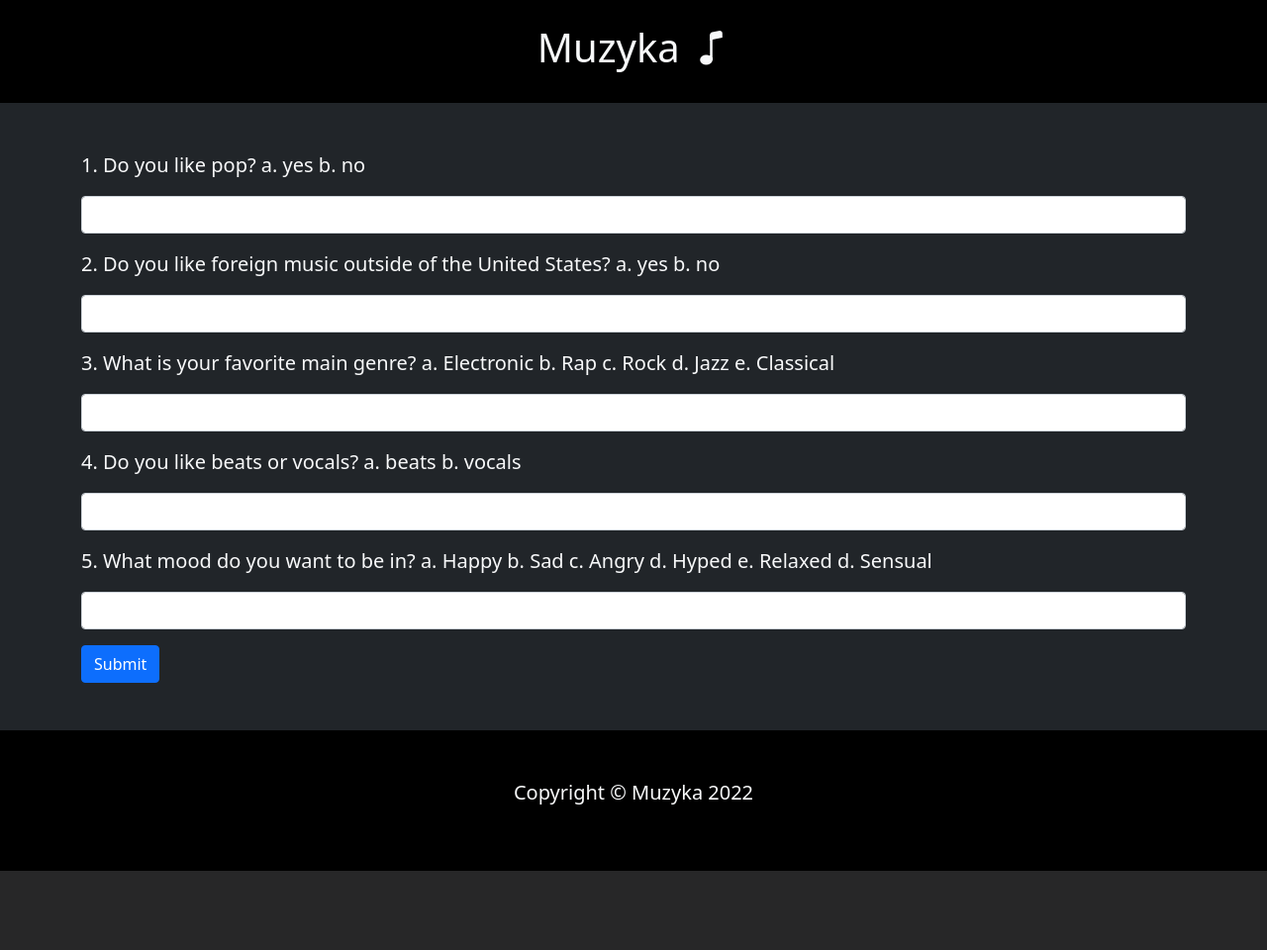
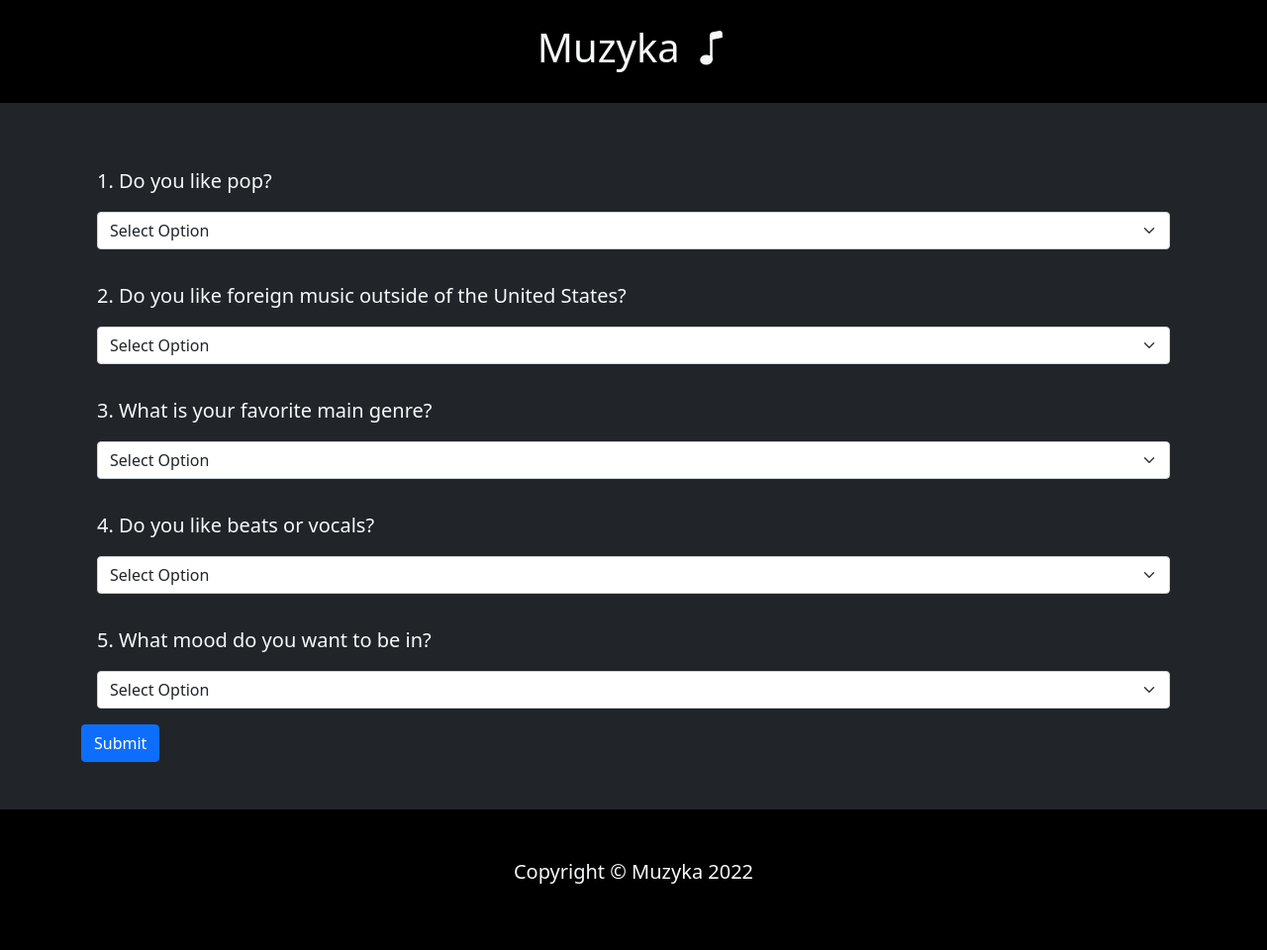
Before and after one commit to RpaceIV/muzyka, a Flask app: page / in a window 1280 px wide. Shown: the whole page at 99% size. Before the commit the page ends 880 px from the top, so only its background shows below. Run offline with Flask 2, Linux system fonts and the light colour scheme; some libraries are stand-ins or nearby versions.

Commit message:
Updated input form from text to select. Updated subgenre.html, changed background to dark and added the footer to the bottom of the page. As of now, there is a test spotify playist widget when rendering subgenre.html, which needs to be updated.

```diff
--- a/src/web/app.py
+++ b/src/web/app.py
@@ -36,7 +36,7 @@ def index():
 @app.route('/', methods=['POST'])
 def my_form_post():
 
-    dataframe = pd.read_csv('datasets/csv_data/song_dataset.csv')
+    dataframe = pd.read_csv('datasets/csv_data/song_data.csv')
     # print(dataset['song'])
 
     # Make a prediction with Naive Bayes on Iris Dataset
@@ -49,7 +49,7 @@ def my_form_post():
     for column in range(1268):
         dataset.append([float(dataframe['q1'][column]), float(dataframe['q2'][column]), float(dataframe['q3'][column]), float(
             dataframe['q4'][column]), float(dataframe['q5'][column]), dataframe['subgenre'][column]])
-        parent_genres.append(dataframe['genre'][column])
+        parent_genres.append(dataframe['main_genre'][column])
         # itty_tracker += 1
         # if itty_tracker%3 == 0:
         #     prior_probs.append([dataframe['subgenre'][column],dataframe['prior_prob'][column]])
@@ -119,7 +119,7 @@ def my_form_post():
     prediction_distrabution = clf.predict_proba([answers])
 
     subgenre_names = pd.read_csv(
-        'datasets/csv_data/curated_subgenres_data.csv')
+        'datasets/csv_data/subgenres_data.csv')
     # subgenre_name.index.values[int(predicted_song)+2]
     # print(subgenre_names.iloc[int(predicted_song)]['Name'])
     subgenre_nm = subgenre_names.iloc[int(predicted_song)]['Name']
--- a/src/web/templates/index.html
+++ b/src/web/templates/index.html
@@ -21,8 +21,7 @@
   <!-- Questions -->
   <section class="bg-dark text-light p-5 text-center text-sm-start">
     <div class="container">
-      <p class="lead">1. Do you like pop? a. yes b. no</p>
-      <div class="input-group input-group-md mb-3">
+      <!-- <div class="input-group input-group-md mb-3">
         <input
           name="q1"
           type="text"
@@ -30,11 +29,36 @@
           aria-label="Sizing example input"
           aria-describedby="inputGroup-sizing-sm"
         />
+      </div> -->
+      <div class="question--1 p-3 text-center text-sm-start">
+        <p class="lead">1. Do you like pop?</p>
+        <select
+          name="q1"
+          class="form-select"
+          aria-label="Default select example"
+        >
+          <option selected>Select Option</option>
+          <option value="a">Yes</option>
+          <option value="b">No</option>
+        </select>
       </div>
-      <p class="lead">
-        2. Do you like foreign music outside of the United States? a. yes b. no
-      </p>
-      <div class="input-group input-group-md mb-3">
+
+      <div class="question--2 p-3 text-center text-sm-start">
+        <p class="lead">
+          2. Do you like foreign music outside of the United States?
+        </p>
+        <select
+          name="q2"
+          class="form-select"
+          aria-label="Default select example"
+        >
+          <option selected>Select Option</option>
+          <option value="a">Yes</option>
+          <option value="b">No</option>
+        </select>
+      </div>
+
+      <!-- <div class="input-group input-group-md mb-3">
         <input
           name="q2"
           type="text"
@@ -42,12 +66,25 @@
           aria-label="Sizing example input"
           aria-describedby="inputGroup-sizing-sm"
         />
+      </div> -->
+
+      <div class="question--3 p-3 text-center text-sm-start">
+        <p class="lead">3. What is your favorite main genre?</p>
+        <select
+          name="q3"
+          class="form-select"
+          aria-label="Default select example"
+        >
+          <option selected>Select Option</option>
+          <option value="a">Electronic</option>
+          <option value="b">Rap</option>
+          <option value="c">Rock</option>
+          <option value="d">Jazz</option>
+          <option value="e">Classical</option>
+        </select>
       </div>
-      <p class="lead">
-        3. What is your favorite main genre? a. Electronic b. Rap c. Rock d.
-        Jazz e. Classical
-      </p>
-      <div class="input-group input-group-md mb-3">
+
+      <!-- <div class="input-group input-group-md mb-3">
         <input
           name="q3"
           type="text"
@@ -55,9 +92,22 @@
           aria-label="Sizing example input"
           aria-describedby="inputGroup-sizing-sm"
         />
+      </div> -->
+
+      <div class="question--4 p-3 text-center text-sm-start">
+        <p class="lead">4. Do you like beats or vocals?</p>
+        <select
+          name="q4"
+          class="form-select"
+          aria-label="Default select example"
+        >
+          <option selected>Select Option</option>
+          <option value="a">Beats</option>
+          <option value="b">Vocals</option>
+        </select>
       </div>
-      <p class="lead">4. Do you like beats or vocals? a. beats b. vocals</p>
-      <div class="input-group input-group-md mb-3">
+
+      <!-- <div class="input-group input-group-md mb-3">
         <input
           name="q4"
           type="text"
@@ -65,12 +115,25 @@
           aria-label="Sizing example input"
           aria-describedby="inputGroup-sizing-sm"
         />
+      </div> -->
+
+      <div class="question--5 p-3 text-center text-sm-start">
+        <p class="lead">5. What mood do you want to be in?</p>
+        <select
+          name="q5"
+          class="form-select"
+          aria-label="Default select example"
+        >
+          <option selected>Select Option</option>
+          <option value="a">Happy</option>
+          <option value="b">Sad</option>
+          <option value="c">Angry</option>
+          <option value="d">Hyped</option>
+          <option value="e">Relaxed</option>
+          <option value="f">Sensual</option>
+        </select>
       </div>
-      <p class="lead">
-        5. What mood do you want to be in? a. Happy b. Sad c. Angry d. Hyped e.
-        Relaxed d. Sensual
-      </p>
-      <div class="input-group input-group-md mb-3">
+      <!-- <div class="input-group input-group-md mb-3">
         <input
           name="q5"
           type="text"
@@ -78,7 +141,7 @@
           aria-label="Sizing example input"
           aria-describedby="inputGroup-sizing-sm"
         />
-      </div>
+      </div> -->
       <button type="submit" class="btn btn-primary btn-md">Submit</button>
     </div>
   </section>
```
Also changed, not shown: src/web/templates/subgenre.html (+24 -2 lines).
